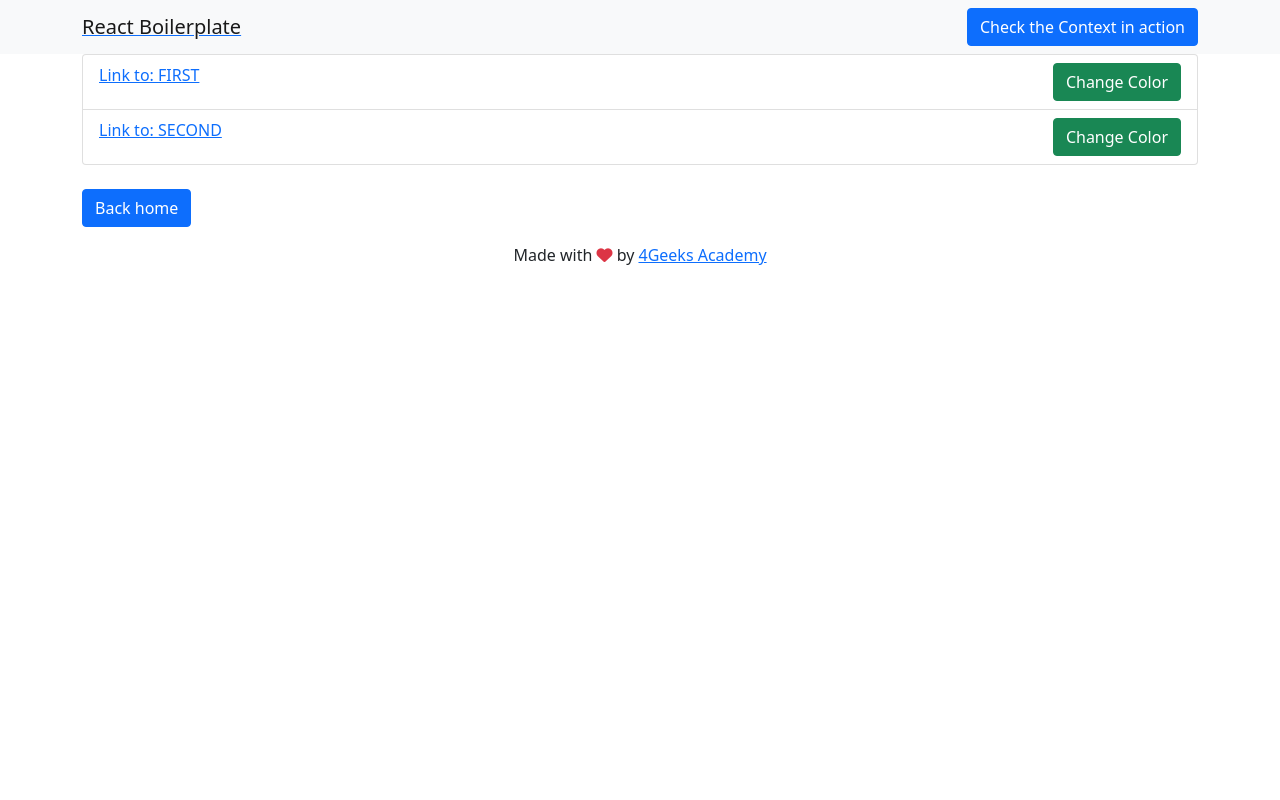
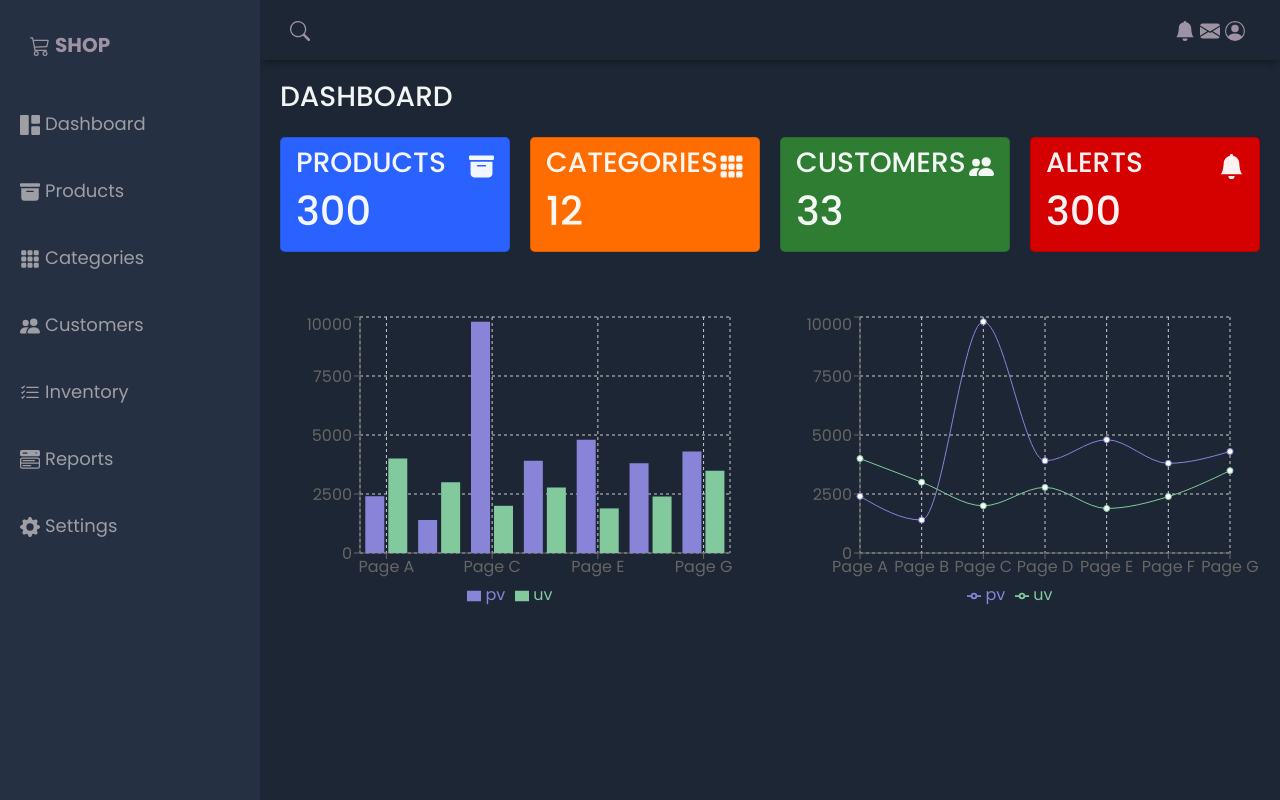
Before and after one commit to AltaciosTheDev/AltaciosTheDev-FeaturesForSkillSwap, a React app: page /demo in a window 1280 px wide. Built offline with nearby package versions, Linux system fonts and the light colour scheme; no server answers.

Commit message:
dashboard made

```diff
--- a/package.json
+++ b/package.json
@@ -76,7 +76,9 @@
 		"prop-types": "^15.6.1",
 		"react": "^16.8.4",
 		"react-dom": "^16.8.4",
+		"react-icons": "^5.0.1",
 		"react-polyfills": "0.0.1",
-		"react-router-dom": "^6.3.0"
+		"react-router-dom": "^6.3.0",
+		"recharts": "^2.12.5"
 	}
 }
--- /dev/null
+++ b/src/front/js/component/header.js
@@ -0,0 +1,22 @@
+import React from 'react'
+import {BsFillBellFill, BsFillEnvelopeFill, BsPersonCircle, BsSearch, BsJustify} from "react-icons/bs"
+
+export function Header({openSidebarToggle}) {
+  return (
+    <div className="header">
+        <div className="menu-icon">
+            <BsJustify className='icon' onClick={openSidebarToggle}/>
+        </div>
+        <div className="header-left">
+            <BsSearch className="icon"/>
+        </div>
+        <div className="header-right">
+            <BsFillBellFill className="icon"/>
+            <BsFillEnvelopeFill className="icon"/>
+            <BsPersonCircle className="icon"/>
+        </div>
+    </div>
+  )
+}
+
+export default Header
--- /dev/null
+++ b/src/front/js/component/main.js
@@ -0,0 +1,134 @@
+import React from 'react'
+import {BsGrid1X2Fill, BsFillArchiveFill,BsFillGrid3X3GapFill, BsPeopleFill, BsListCheck, BsMenuButtonWideFill, BsFillGearFill,BsFillBellFill } from "react-icons/bs"
+import { BarChart, Bar, Rectangle, XAxis, YAxis, CartesianGrid, Tooltip, Legend, ResponsiveContainer, LineChart, Line } from 'recharts';
+
+export function Main() {
+  const data = [
+    {
+      name: 'Page A',
+      uv: 4000,
+      pv: 2400,
+      amt: 2400,
+    },
+    {
+      name: 'Page B',
+      uv: 3000,
+      pv: 1398,
+      amt: 2210,
+    },
+    {
+      name: 'Page C',
+      uv: 2000,
+      pv: 9800,
+      amt: 2290,
+    },
+    {
+      name: 'Page D',
+      uv: 2780,
+      pv: 3908,
+      amt: 2000,
+    },
+    {
+      name: 'Page E',
+      uv: 1890,
+      pv: 4800,
+      amt: 2181,
+    },
+    {
+      name: 'Page F',
+      uv: 2390,
+      pv: 3800,
+      amt: 2500,
+    },
+    {
+      name: 'Page G',
+      uv: 3490,
+      pv: 4300,
+      amt: 2100,
+    },
+  ];
+
+  return (
+    <main className='main-container'>
+          <div className='main-title'>
+            <h3>DASHBOARD</h3>
+          </div>
+          <div className='main-cards'>
+            <div className='card'>
+              <div className='card-inner'>
+                    <h3>PRODUCTS</h3>
+                    <BsFillArchiveFill className='card_icon'/>
+              </div>
+              <h1>300</h1>
+            </div>
+            <div className='card'>
+              <div className='card-inner'>
+                    <h3>CATEGORIES</h3>
+                    <BsFillGrid3X3GapFill className='card_icon'/>
+              </div>
+              <h1>12</h1>
+            </div>
+            <div className='card'>
+              <div className='card-inner'>
+                    <h3>CUSTOMERS</h3>
+                    <BsPeopleFill className='card_icon'/>
+              </div>
+              <h1>33</h1>
+            </div>
+            <div className='card'>
+              <div className='card-inner'>
+                    <h3>ALERTS</h3>
+                    <BsFillBellFill className='card_icon'/>
+              </div>
+              <h1>300</h1>
+            </div>
+          </div>
+          <div className='charts'>
+              <ResponsiveContainer width="100%" height="100%">
+              <BarChart
+                width={500}
+                height={300}
+                data={data}
+                margin={{
+                  top: 5,
+                  right: 30,
+                  left: 20,
+                  bottom: 5,
+                }}
+              >
+                <CartesianGrid strokeDasharray="3 3" />
+                <XAxis dataKey="name" />
+                <YAxis />
+                <Tooltip />
+                <Legend />
+                <Bar dataKey="pv" fill="#8884d8" activeBar={<Rectangle fill="pink" stroke="blue" />} />
+                <Bar dataKey="uv" fill="#82ca9d" activeBar={<Rectangle fill="gold" stroke="purple" />} />
+              </BarChart>
+              </ResponsiveContainer>
+              <ResponsiveContainer width="100%" height="100%">
+                <LineChart
+                  width={500}
+                  height={300}
+                  data={data}
+                  margin={{
+                    top: 5,
+                    right: 30,
+                    left: 20,
+                    bottom: 5,
+                  }}
+                >
+                  <CartesianGrid strokeDasharray="3 3" />
+                  <XAxis dataKey="name" />
+                  <YAxis />
+                  <Tooltip />
+                  <Legend />
+                  <Line type="monotone" dataKey="pv" stroke="#8884d8" activeDot={{ r: 8 }} />
+                  <Line type="monotone" dataKey="uv" stroke="#82ca9d" />
+                </LineChart>
+              </ResponsiveContainer>
+          </div>
+    </main>
+  )
+}
+
+export default Main
--- /dev/null
+++ b/src/front/js/component/sidebar.js
@@ -0,0 +1,54 @@
+import React from 'react'
+import {BsCart3,BsGrid1X2Fill, BsFillArchiveFill,BsFillGrid3X3GapFill, BsPeopleFill, BsListCheck, BsMenuButtonWideFill, BsFillGearFill } from "react-icons/bs"
+export function Sidebar({openSidebar, openSidebarToggle}) {
+  return (
+    <aside className={`sidebar ${openSidebar ? "sidebar-responsive":""}`}>
+        <div className='sidebar-title'>
+            <div className="sidebar-brand">
+                <BsCart3 className="icon_header"/>SHOP
+            </div>
+            <span className="icon close_icon" onClick={openSidebarToggle}>X</span>
+        </div>
+
+        <ul className='sidebar-list'>
+            <li className='sidebar-list-item'>
+                <a href='' className='sidebar-link'>
+                    <BsGrid1X2Fill className='icon'/>Dashboard
+                </a>
+            </li>
+            <li className='sidebar-list-item' >
+                <a href='' className='sidebar-link'>
+                    <BsFillArchiveFill className='icon'/>Products
+                </a>
+            </li>
+            <li className='sidebar-list-item'>
+                <a href='' className='sidebar-link'>
+                    <BsFillGrid3X3GapFill className='icon'/>Categories
+                </a>
+            </li>
+            <li className='sidebar-list-item'>
+                <a href='' className='sidebar-link'>
+                    <BsPeopleFill className='icon'/>Customers
+                </a>
+            </li>
+            <li className='sidebar-list-item'>
+                <a href='' className='sidebar-link'>
+                    <BsListCheck className='icon'/>Inventory
+                </a>
+            </li>
+            <li className='sidebar-list-item'>
+                <a href='' className='sidebar-link'>
+                    <BsMenuButtonWideFill className='icon'/>Reports
+                </a>
+            </li>
+            <li className='sidebar-list-item'>
+                <a href='' className='sidebar-link'>
+                    <BsFillGearFill className='icon'/>Settings
+                </a>
+            </li>
+        </ul>
+    </aside>
+  )
+}
+
+export default Sidebar
--- a/src/front/js/layout.js
+++ b/src/front/js/layout.js
@@ -23,14 +23,14 @@ const Layout = () => {
         <div>
             <BrowserRouter basename={basename}>
                 <ScrollToTop>
-                    <Navbar />
+                    {/* <Navbar /> */}
                     <Routes>
                         <Route element={<Home />} path="/" />
                         <Route element={<Demo />} path="/demo" />
                         <Route element={<Single />} path="/single/:theid" />
                         <Route element={<h1>Not found!</h1>} />
                     </Routes>
-                    <Footer />
+                    {/* <Footer />className="sidebar-list" */}
                 </ScrollToTop>
             </BrowserRouter>
         </div>
--- a/src/front/js/pages/demo.js
+++ b/src/front/js/pages/demo.js
@@ -1,41 +1,30 @@
 import React, { useState, useEffect, useContext } from "react";
 import { Link } from "react-router-dom";
+import "../../styles/demo.css";
+import Header from "../component/header";
+import Sidebar from "../component/sidebar";
+import Main from "../component/main";
+
 
 import { Context } from "../store/appContext";
 
 export const Demo = () => {
 	const { store, actions } = useContext(Context);
 
+	const [openSidebar, setOpenSidebar] = useState(false)
+
+	const openSidebarToggle = () => {
+		setOpenSidebar(!openSidebar)
+	}
+
 	return (
-		<div className="container">
-			<ul className="list-group">
-				{store.demo.map((item, index) => {
-					return (
-						<li
-							key={index}
-							className="list-group-item d-flex justify-content-between"
-							style={{ background: item.background }}>
-							<Link to={"/single/" + index}>
-								<span>Link to: {item.title}</span>
-							</Link>
-							{// Conditional render example
-							// Check to see if the background is orange, if so, display the message
-							item.background === "orange" ? (
-								<p style={{ color: item.initial }}>
-									Check store/flux.js scroll to the actions to see the code
-								</p>
-							) : null}
-							<button className="btn btn-success" onClick={() => actions.changeColor(index, "orange")}>
-								Change Color
-							</button>
-						</li>
-					);
-				})}
-			</ul>
-			<br />
-			<Link to="/">
-				<button className="btn btn-primary">Back home</button>
-			</Link>
+		<div className="dashboard">
+			<div className="grid-container">
+				<Header openSidebarToggle={openSidebarToggle}/>
+				<Sidebar openSidebar={openSidebar} openSidebarToggle={openSidebarToggle}/>
+				<Main/>
+			</div>
 		</div>
+
 	);
 };
--- /dev/null
+++ b/src/front/styles/demo.css
@@ -0,0 +1,224 @@
+.dashboard{
+    margin: 0;
+    padding: 0;
+    background-color: #1d2634;
+    color: #9e93a4;
+    font-family: "Poppins", sans-serif;
+    height: 100vh;
+}
+
+.icon{
+    vertical-align: middle;
+    line-height: 1px;
+    font-size: 20px;
+}
+
+.icon-header{
+    vertical-align: middle;
+    line-height: 1px;
+    font-size: 26px;
+}
+
+.icon, .icon_header{
+    margin-right: 5px;
+}
+
+.close_icon{
+    color: red;
+    margin-left: 30px;
+    margin-top: 10px;
+    cursor: pointer;
+}
+
+.grid-container{
+    display: grid;
+    grid-template-columns: 260px 1fr 1fr 1fr;
+    grid-template-rows: 0.2fr 3fr;
+    grid-template-areas:
+        "sidebar header header header"
+        "sidebar main main main";
+    height: 100vh;
+
+}
+
+
+
+/* Header */
+.header{
+    grid-area: header;
+    height: 60px;
+    display: flex;
+    align-items: center;
+    justify-content: space-between;
+    padding: 0 30px 0 30px;
+    box-shadow: 0 6px 7px -3px rgba(0,0,0,0.35);
+}
+
+.menu-icon{
+    display: none;
+}
+/* End Header */
+
+/* Sidebar */
+.sidebar{
+    grid-area: sidebar;
+    height: 100%;
+    background-color: #263043;
+    overflow-y: auto;
+    transition: all 0.5s;
+    -webkit-transition: all 0,5s;
+}
+
+.sidebar-title{
+    display: flex;
+    justify-content: space-between;
+    align-items: center;
+    padding: 15px 30px 0px 30px;
+    margin-bottom: 30px;
+}
+
+.sidebar-title > span{
+    display: none;
+}
+
+.sidebar-brand{
+    margin-top: 15px;
+    font-size: 20px;
+    font-weight: 700;
+}
+
+.sidebar-list{
+    padding: 0;
+    list-style-type: none;
+}
+
+.sidebar-list-item{
+    padding: 20px;
+    font-size: 18px;
+}
+
+.sidebar-list-item:hover{
+    background-color: rgba(255,255,255,0.2);
+    cursor: pointer;
+}
+
+.sidebar-list-item > .sidebar-link{
+    text-decoration: none;
+    color: #9e9ea4;
+}
+
+.sidebar-responsive{
+    display: inline !important;
+    position: absolute;
+    z-index: 12 !important;
+
+}
+/* End Sidebar */
+
+/* MAIN*/
+.main-container{
+    grid-area: main;
+    overflow-y: auto;
+    padding: 20px 20px;
+    color: rgba(255,255,255,0.95)
+}
+
+.main-title{
+    display: flex;
+    justify-content: space-between;
+}
+
+.main-cards{
+    display: grid;
+    grid-template-columns: repeat(4, 1fr);
+    gap: 20px;
+    margin: 15px 0;
+}
+
+.card{
+    display: flex;
+    flex-direction: column;
+    justify-content: space-around;
+    padding: 8px 15px;
+    border-radius: 5px;
+
+}
+
+.card:first-child{
+    background-color: #2962ff;
+}
+
+.card:nth-child(2){
+    background-color: #ff6d00;
+}
+
+.card:nth-child(3){
+    background-color: #2e7d32;
+}
+
+.card:nth-child(4){
+    background-color: #d50000;
+}
+
+.card-inner{
+    display: flex;
+    align-items: center;
+    justify-content: space-between;
+}
+
+.card-inner > .card_icon{
+    font-size: 25px;
+}
+
+.charts{
+    display: grid;
+    grid-template-columns: repeat(2, 1fr);
+    gap: 20px;
+    margin-top: 60px;
+    height: 300px;
+}
+/* MAIN*/
+
+/* Medium <= 992px */
+@media screen and (max-width: 992px){
+    .grid-container{
+        grid-template-columns: 1fr;
+        grid-template-rows: 0.2fr 3fr;
+        grid-template-areas:
+            "header"
+            "main";
+    }
+
+    .sidebar{
+        display: none;
+    }
+
+    .menu-icon{
+        display: inline;
+    }
+
+    .sidebar-title > span{
+        display: inline;
+    }
+}
+
+/* Small <= 768px */
+@media screen and (max-width: 768px){
+    .main-cards{
+        grid-template-columns: 1fr;
+        gap: 10px;
+        margin-bottom: 0;
+    }
+
+    .charts{
+        grid-template-columns: 1fr;
+        margin-top: 30px;
+    }
+}
+
+/* extra small <= 576px */
+@media screen and(max-width: 576px){
+    .header-left{
+        display: none;
+    }
+}
--- a/template.html
+++ b/template.html
@@ -7,6 +7,8 @@
         <link href="https://cdn.jsdelivr.net/npm/bootstrap@5.1.3/dist/css/bootstrap.min.css" rel="stylesheet" integrity="sha384-1BmE4kWBq78iYhFldvKuhfTAU6auU8tT94WrHftjDbrCEXSU1oBoqyl2QvZ6jIW3" crossorigin="anonymous">
         <!-- FontAwesome v6.1.2 -->
         <link rel="stylesheet" href="https://cdnjs.cloudflare.com/ajax/libs/font-awesome/6.1.2/css/all.min.css">
+        <link href="https://fonts.googleapis.com/css2?family=Poppins:ital,wght@0,100;0,200;0,300;0,400;0,500;0,600;0,700;0,800;0,900;1,100;1,200;1,300;1,400;1,500;1,600;1,700;1,800;1,900&display=swap" rel="stylesheet">
+
 
     </head>
     <body class="h-100">
```
Also changed, not shown: 1 other file.
